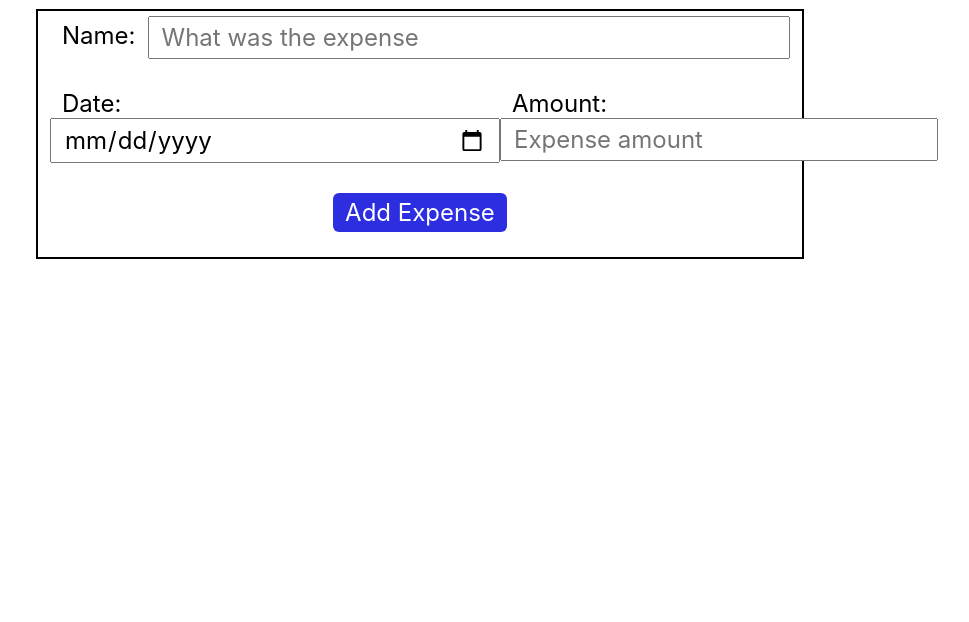
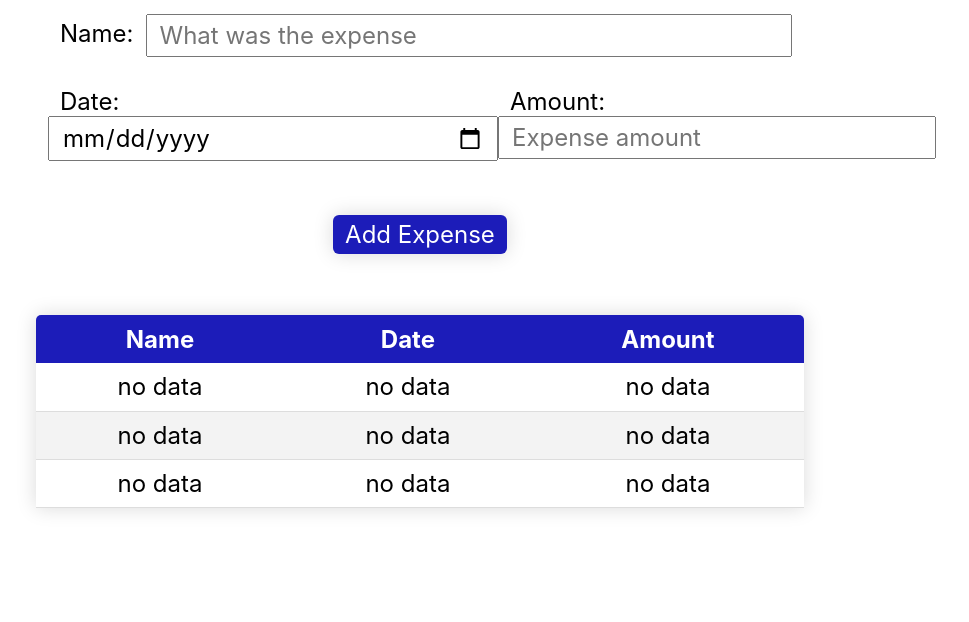
Before and after one commit to isaaxh/expense-tracker-app, a plain HTML site: page index.html in a window 1280 px wide. Shown: the part 178-800 px from the top of the page, without its empty margins (220-1189 px from the left). Drawn offline with Linux system fonts and the light colour scheme.

Commit message:
Adds table styling

```diff
--- a/index.html
+++ b/index.html
@@ -46,6 +46,32 @@
           <button type="button" class="btnAdd">Add Expense</button>
         </div>
       </form>
+      <table class="content-table">
+        <thead>
+          <tr class="bgc-dark-gray">
+            <th>Name</th>
+            <th>Date</th>
+            <th>Amount</th>
+          </tr>
+        </thead>
+        <tbody>
+          <tr class="bgc-light-gray">
+            <td>no data</td>
+            <td>no data</td>
+            <td>no data</td>
+          </tr>
+          <tr class="bgc-light-gray">
+            <td>no data</td>
+            <td>no data</td>
+            <td>no data</td>
+          </tr>
+          <tr class="bgc-light-gray">
+            <td>no data</td>
+            <td>no data</td>
+            <td>no data</td>
+          </tr>
+        </tbody>
+      </table>
     </div>
   </body>
 </html>
--- a/style.css
+++ b/style.css
@@ -1,6 +1,6 @@
 :root {
-    --accent-color: rgb(46, 46, 225);
-    --hover-color: rgb(44, 44, 184);
+    --accent-color: rgb(28, 28, 185);
+    --hover-color: rgb(73, 73, 218);
 }
 
 * {
@@ -33,8 +33,8 @@ body {
     margin-bottom: 25px;
 }
 
+
 form {
-    border: 2px solid black;
     display: flex;
     flex-direction: column;
 }
@@ -83,8 +83,37 @@ form * {
     color: white;
     border-radius: 6px;
     border: none;
+    margin-top: 1rem;
+    box-shadow:0 0 20px rgb(0,0,0,0.15);
+
 }
 
 .btn-container button:hover {
     background-color: var(--hover-color);
 }
+
+.content-table {
+    border-collapse: collapse;
+    height: 5rem;
+    width: 100%;
+    margin: 1.5rem 0;
+    font-size: 0.9rem;
+    box-shadow:0 0 20px rgb(0,0,0,0.15);
+    border-radius: 5px 5px 0 0;
+    overflow: hidden;
+}
+
+.content-table thead th {
+    background-color: var(--accent-color);
+    color: white;
+    height: 2rem;
+}
+
+.content-table tbody tr {
+    border-bottom: 1px solid #dddddd;
+    height: 2rem;
+}
+
+.content-table tbody tr:nth-of-type(even) {
+    background-color: #f3f3f3;
+}
```
